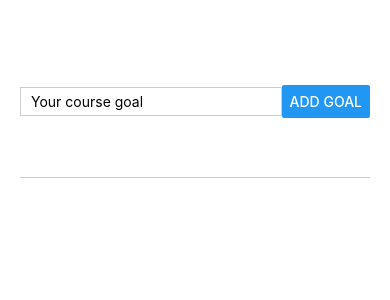
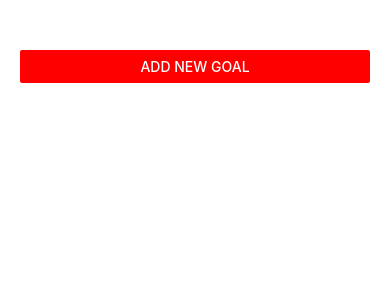
Before and after one commit to therishabh/react-native-todo, a React Native app: screen / in a window 390 px wide. Shown: the top 300 px of the page. Built offline with nearby package versions, Linux system fonts and the light colour scheme.

Commit message:
open Modal to add new goal

```diff
--- a/App.js
+++ b/App.js
@@ -3,7 +3,6 @@ import {
   StyleSheet,
   View,
   Button,
-  TextInput,
   FlatList,
 } from "react-native";
 import GoalItem from "./components/GoalItem";
@@ -11,6 +10,7 @@ import GoalInput from "./components/GoalInput";
 
 export default function App() {
   const [courseGoals, setCourseGoals] = useState([]);
+  const [modalIsVisible, setModalIsVisible] = useState(false)
 
   const addGoalHandler = (enteredGoalText) => {
     setCourseGoals((previousState) => {
@@ -26,9 +26,14 @@ export default function App() {
     setCourseGoals(filteredGoal)
   }
 
+  const startAddGoalHandler = () => {
+    setModalIsVisible(true)
+  }
+
   return (
     <View style={styles.appContainer}>
-      <GoalInput addGoalHandler={addGoalHandler} />
+      <Button title="Add New Goal" color="red" onPress={startAddGoalHandler}/>
+      <GoalInput addGoalHandler={addGoalHandler} isModalVisible={modalIsVisible} />
       <View style={styles.goalContainer}>
         <FlatList
           data={courseGoals}
--- a/components/GoalInput.js
+++ b/components/GoalInput.js
@@ -1,7 +1,7 @@
 import React, { useState } from "react";
-import { TextInput, View, StyleSheet, Button } from "react-native";
+import { TextInput, View, StyleSheet, Button, Modal } from "react-native";
 
-const GoalInput = ({ addGoalHandler }) => {
+const GoalInput = ({ addGoalHandler, isModalVisible }) => {
   const [enteredGoalText, setEnteredGoalText] = useState("");
 
   const goalInputHandler = (enteredText) => {
@@ -9,14 +9,19 @@ const GoalInput = ({ addGoalHandler }) => {
   };
 
   return (
+    <Modal visible={isModalVisible} animationType="slide">
       <View style={styles.inputContainer}>
         <TextInput
           style={styles.TextInput}
           placeholder="Your course goal"
           onChangeText={goalInputHandler}
         />
-      <Button title="Add Goal" onPress={() => addGoalHandler(enteredGoalText)} />
+        <Button
+          title="Add Goal"
+          onPress={() => addGoalHandler(enteredGoalText)}
+        />
       </View>
+    </Modal>
   );
 };
 
--- a/components/GoalItem.js
+++ b/components/GoalItem.js
@@ -3,7 +3,7 @@ import { StyleSheet, Text, View, Pressable } from "react-native";
 
 const GoalItem = ({ item, deleteGoal }) => {
   return (
-    <Pressable onPress={() => deleteGoal(item.id)}>
+    <Pressable onPress={() => deleteGoal(item.id)} style={({pressed}) => pressed && styles.pressedItem }>
       <View style={styles.goalItem}>
         <Text style={styles.goalItemText}>{item.text}</Text>
       </View>
@@ -14,13 +14,16 @@ const GoalItem = ({ item, deleteGoal }) => {
 const styles = StyleSheet.create({
   goalItem: {
     marginVertical: 8,
-    padding: 8,
     borderRadius: 6,
     backgroundColor: "#5e0acc",
-  },
-  goalItemText: {
+},
+goalItemText: {
+      padding: 8,
     color: "#fff",
   },
+  pressedItem : {
+    opacity: 0.5
+  }
 });
 
 export default GoalItem;
```
Lines whose indentation alone changed are shown as unchanged.
